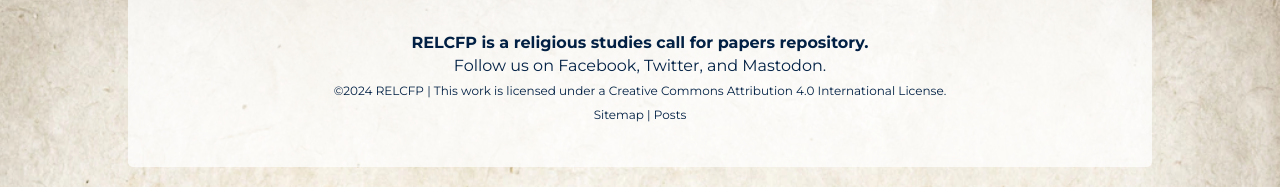
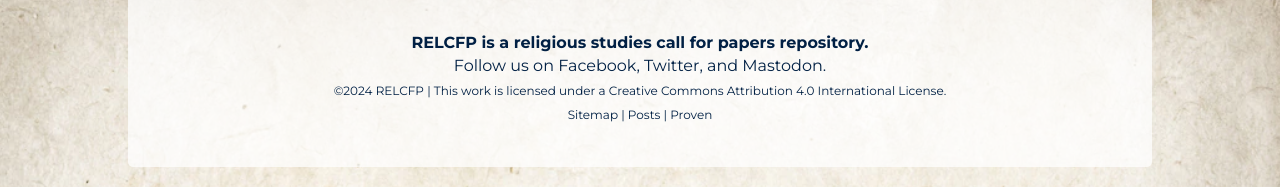
Before and after one commit to adamdjbrett/relcfp, a Jekyll site: the page built from index.html, in a window 1280 px wide. Shown: the part 964-1151 px from the top of the page. Built offline with Jekyll 4.4.1, drawn with Linux system fonts in a browser that asks for light colours; nearby versions of some CDN libraries; a script that is not in the unit is left out; the list of posts is cut into pages by our own code.

Commit message:
Update footer.html
add proven

```diff
--- a/_includes/footer.html
+++ b/_includes/footer.html
@@ -9,7 +9,7 @@
         </div>
         <div class="footer__copywrite">
             <p>©{{ 'now' | date: "%Y" }} RELCFP | This work is licensed under a <a rel="license" href="http://creativecommons.org/licenses/by/4.0/">Creative Commons Attribution 4.0 International License</a>.<br />
-                <a href="http://relcfp.com/sitemap.xml">Sitemap</a> | <a href="https://www.relcfp.com/posts/feed.atom">Posts</a></p>
+                <a href="http://relcfp.com/sitemap.xml">Sitemap</a> | <a href="https://www.relcfp.com/posts/feed.atom">Posts</a> | <a href="https://proven.lol/62348e">Proven</a></p>
         </div>
     </div>
 </footer>
```
